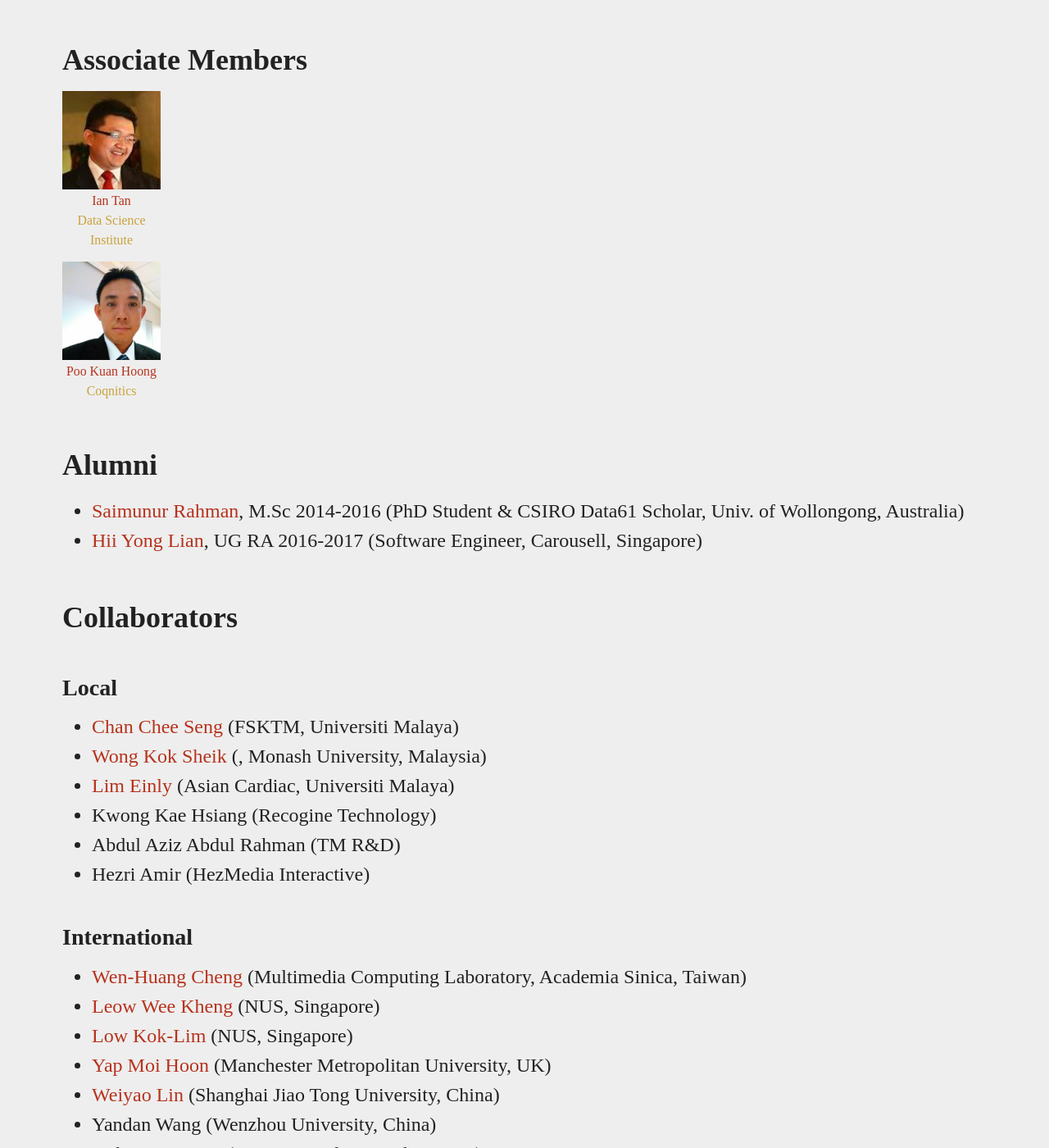
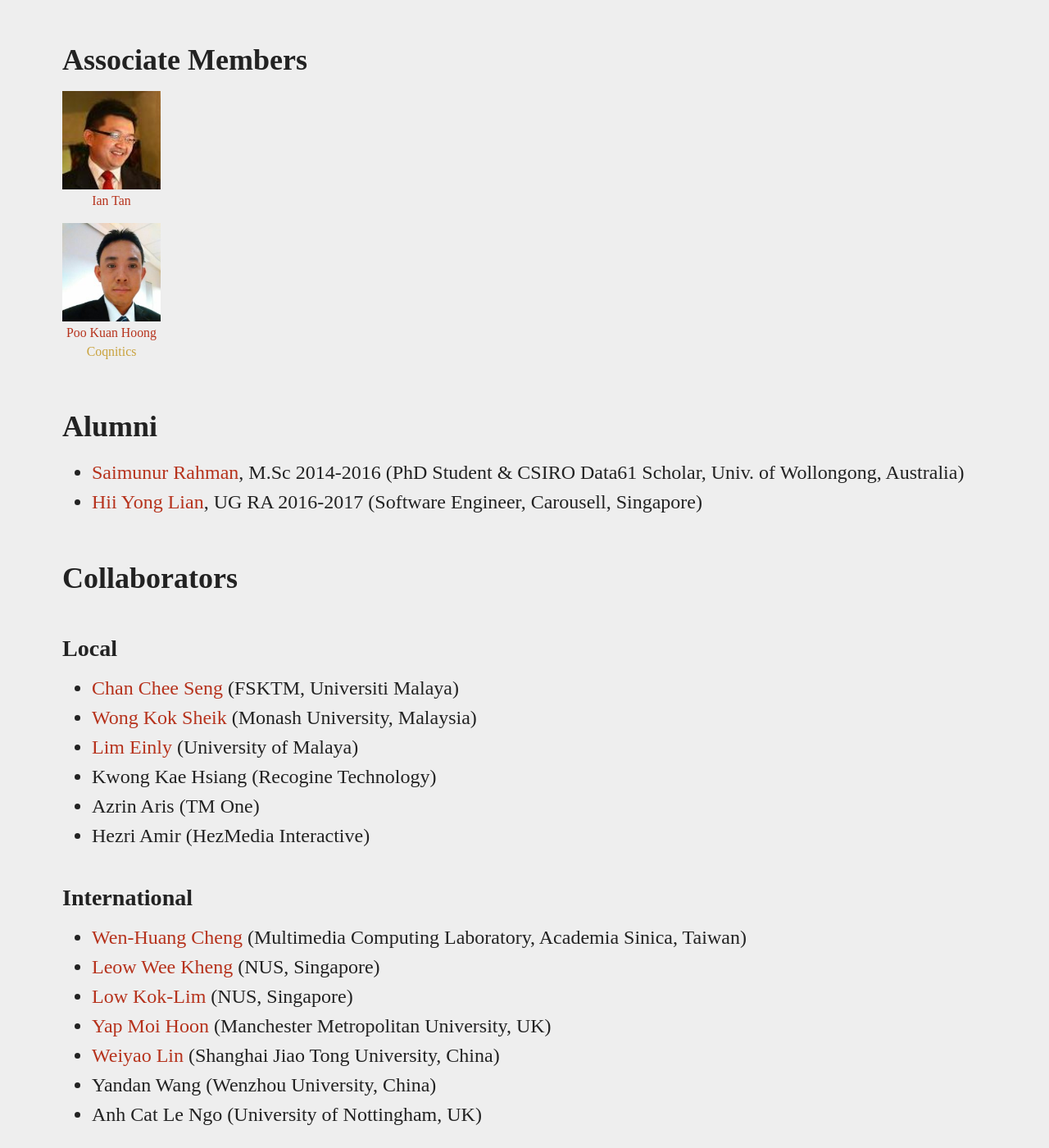
Before and after one commit to viprlab/viprlab.github.io, a Jekyll site: the page built from people.md, in a window 1280 px wide and 1400 px high, scrolled down 3445 px. Shown: the whole window at 82% size. Built offline with Jekyll 4.4.1, drawn with Linux system fonts in a browser that asks for light colours.

Commit message:
updates to members and collaborators

```diff
--- a/people.md
+++ b/people.md
@@ -28,7 +28,7 @@ permalink: /people/
 {% include imagethumbnailblock.html url="/images/nelson.jpg" caption="Nelson Chong" caption2="Research Officer" width="120px" height="120px"  %}
 
 ## Associate Members
-{% include imagethumbnailblock.html url="/images/iantan.jpg" caption="Ian Tan" caption2="Data Science Institute" width="120px" height="120px"  %}
+{% include imagethumbnailblock.html url="/images/iantan.jpg" caption="Ian Tan" caption2="" width="120px" height="120px"  %}
 {% include imagethumbnailblock.html url="/images/khpoo.jpg" caption="Poo Kuan Hoong" caption2="Coqnitics" width="120px" height="120px"  %}
 
 ## Alumni
@@ -39,10 +39,10 @@ permalink: /people/
 
 ### Local
 - [Chan Chee Seng](http://web.fsktm.um.edu.my/~cschan/){:target="_blank"} (FSKTM, Universiti Malaya)
-- [Wong Kok Sheik](https://www.monash.edu.my/it/staff/academic-staff/a-prof-wong-kok-sheik){:target="_blank"} (, Monash University, Malaysia)
-- [Lim Einly](http://www.asiancardiac.org/){:target="_blank"} (Asian Cardiac, Universiti Malaya)
+- [Wong Kok Sheik](https://www.monash.edu.my/it/staff/academic-staff/a-prof-wong-kok-sheik){:target="_blank"} (Monash University, Malaysia)
+- [Lim Einly](http://www.asiancardiac.org/){:target="_blank"} (University of Malaya)
 - Kwong Kae Hsiang (Recogine Technology)
-- Abdul Aziz Abdul Rahman (TM R&D)
+- Azrin Aris (TM One)
 - Hezri Amir (HezMedia Interactive)
 
 ### International
```
